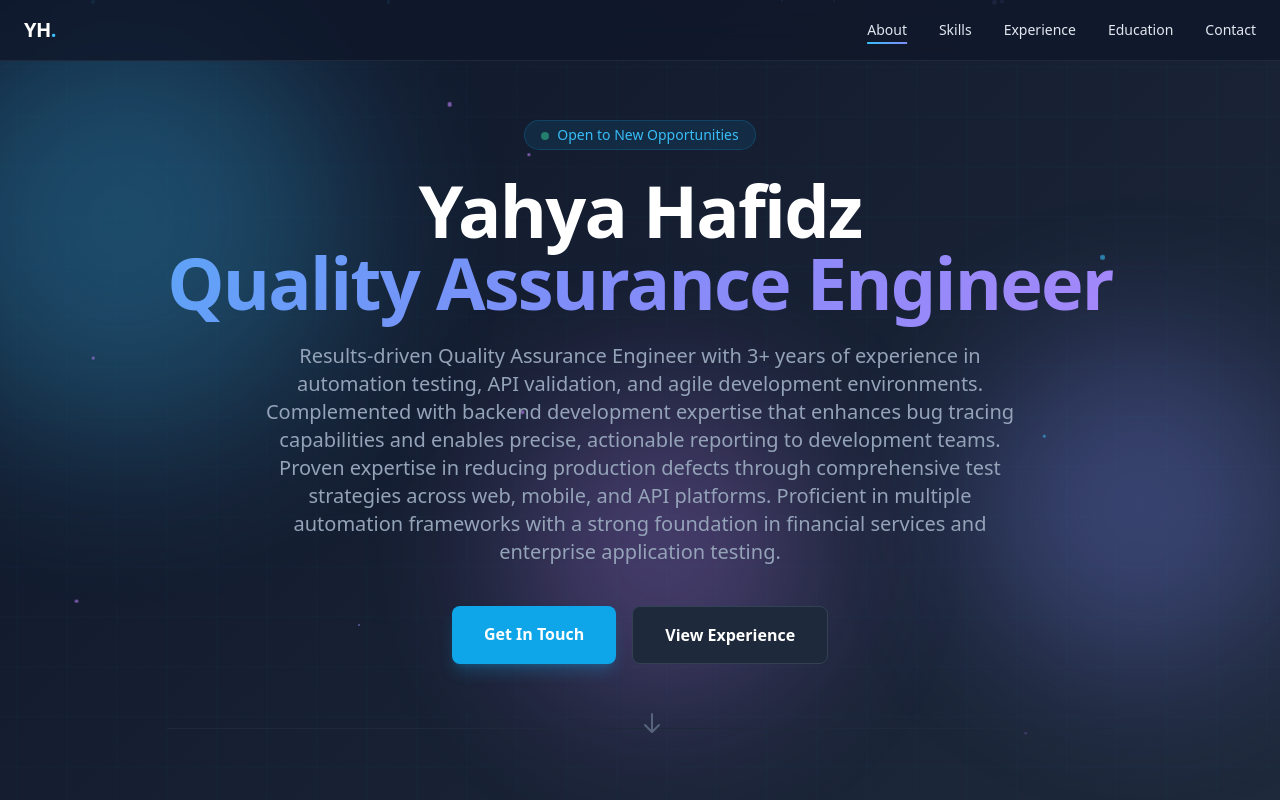
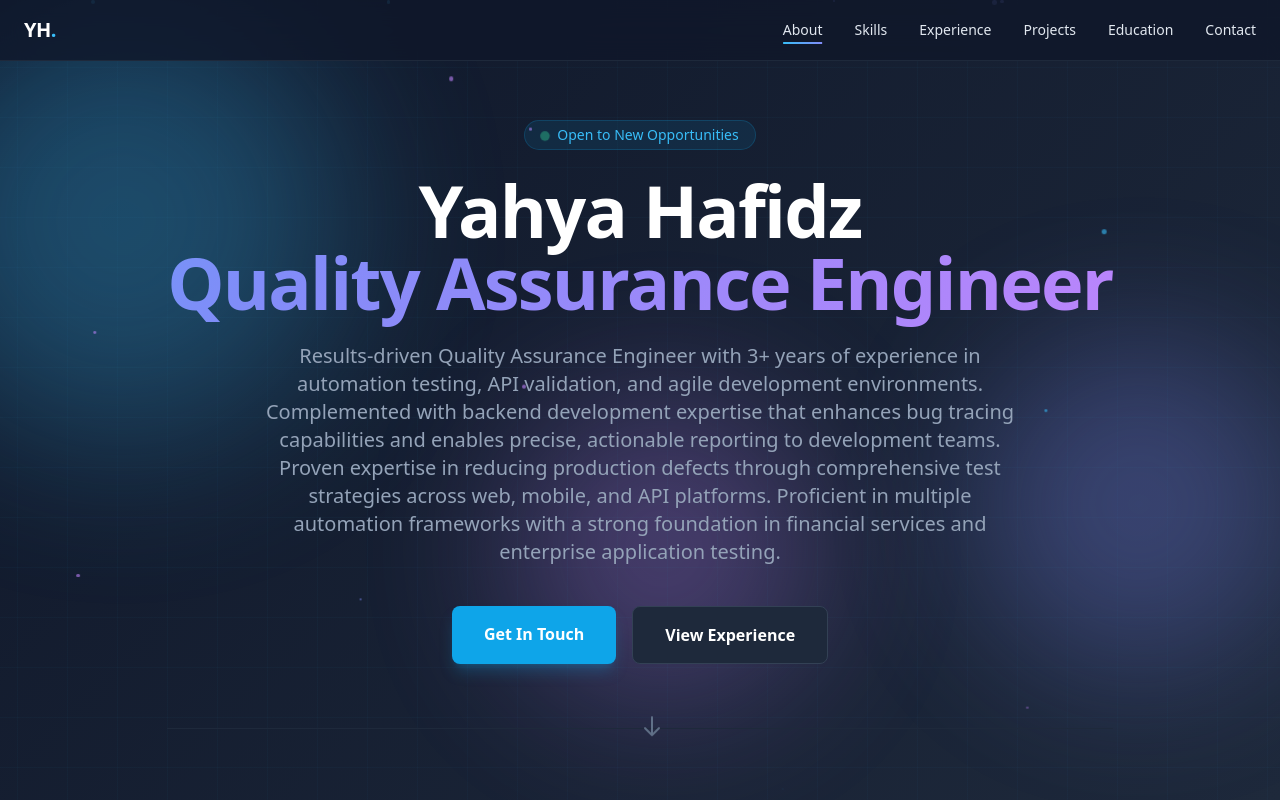
Before and after one commit to Yahyalt/yahyaporto-02062026, a website built with Vite: page index.html in a window 1280 px wide. Shown: the top 800 px of the page. Built offline with nearby package versions, Linux system fonts and the light colour scheme.

Commit message:
add project segment

```diff
--- a/index.html
+++ b/index.html
@@ -1,35 +1,79 @@
-<!DOCTYPE html>
+<!doctype html>
 <html lang="en">
   <head>
     <meta charset="UTF-8" />
-      <meta name="viewport" content="width=device-width, initial-scale=1.0"/>
+    <meta name="viewport" content="width=device-width, initial-scale=1.0" />
     <title>Yahya Hafidz | QA Engineer</title>
-      <meta name="description" content="Results-driven QA Engineer specializing in automation testing, API validation, and agile environments."/>
+    <meta
+      name="description"
+      content="Results-driven QA Engineer specializing in automation testing, API validation, and agile environments."
+    />
     <script src="https://cdn.tailwindcss.com"></script>
     <link rel="stylesheet" href="/src/style.css" />
   </head>
   <body class="bg-slate-900 text-slate-200 antialiased overflow-x-hidden">
     <div id="scrollProgress" class="scroll-progress"></div>
-      <nav id="navbar" class="fixed w-full z-50 bg-slate-900/80 backdrop-blur-lg border-b border-slate-800 transition-all duration-300">
-        <div class="max-w-7xl mx-auto px-6 py-4 flex justify-between items-center">
-          <a href="#" class="text-xl font-bold tracking-tight text-white">YH<span class="text-sky-400">.</span></a>
+    <nav
+      id="navbar"
+      class="fixed w-full z-50 bg-slate-900/80 backdrop-blur-lg border-b border-slate-800 transition-all duration-300"
+    >
+      <div
+        class="max-w-7xl mx-auto px-6 py-4 flex justify-between items-center"
+      >
+        <a href="#" class="text-xl font-bold tracking-tight text-white"
+          >YH<span class="text-sky-400">.</span></a
+        >
         <div class="hidden md:flex space-x-8 text-sm font-medium" id="navLinks">
-            <a href="#about" class="nav-link hover:text-sky-400 transition">About</a>
-            <a href="#skills" class="nav-link hover:text-sky-400 transition">Skills</a>
-            <a href="#experience" class="nav-link hover:text-sky-400 transition">Experience</a>
-            <a href="#education" class="nav-link hover:text-sky-400 transition">Education</a>
-            <a href="#contact" class="nav-link hover:text-sky-400 transition">Contact</a>
+          <a href="#about" class="nav-link hover:text-sky-400 transition"
+            >About</a
+          >
+          <a href="#skills" class="nav-link hover:text-sky-400 transition"
+            >Skills</a
+          >
+          <a href="#experience" class="nav-link hover:text-sky-400 transition"
+            >Experience</a
+          >
+          <!-- Add this line right after the Experience link -->
+          <a href="#projects" class="nav-link hover:text-sky-400 transition"
+            >Projects</a
+          >
+          <a href="#education" class="nav-link hover:text-sky-400 transition"
+            >Education</a
+          >
+          <a href="#contact" class="nav-link hover:text-sky-400 transition"
+            >Contact</a
+          >
         </div>
         <button id="menuBtn" class="md:hidden text-white focus:outline-none">
-            <svg class="w-6 h-6" fill="none" stroke="currentColor" viewBox="0 0 24 24"><path stroke-linecap="round" stroke-linejoin="round" stroke-width="2" d="M4 6h16M4 12h16m-7 6h7"></path></svg>
+          <svg
+            class="w-6 h-6"
+            fill="none"
+            stroke="currentColor"
+            viewBox="0 0 24 24"
+          >
+            <path
+              stroke-linecap="round"
+              stroke-linejoin="round"
+              stroke-width="2"
+              d="M4 6h16M4 12h16m-7 6h7"
+            ></path>
+          </svg>
         </button>
       </div>
-        <div id="mobileMenu" class="hidden md:hidden bg-slate-800 border-t border-slate-700 absolute w-full">
-          <div class="flex flex-col px-6 py-4 space-y-4 text-sm" id="mobileLinks"></div>
+      <div
+        id="mobileMenu"
+        class="hidden md:hidden bg-slate-800 border-t border-slate-700 absolute w-full"
+      >
+        <div
+          class="flex flex-col px-6 py-4 space-y-4 text-sm"
+          id="mobileLinks"
+        ></div>
       </div>
     </nav>
     <div id="app"></div>
-      <footer class="py-8 text-center text-slate-600 text-sm border-t border-slate-800 bg-slate-950">
+    <footer
+      class="py-8 text-center text-slate-600 text-sm border-t border-slate-800 bg-slate-950"
+    >
       &copy; 2026 Yahya Hafidz. Built with precision.
     </footer>
     <script type="module" src="/src/main.js"></script>
--- a/src/components/render.js
+++ b/src/components/render.js
@@ -4,6 +4,7 @@ import {
   techStack,
   skills,
   experience,
+  projects,
   education,
   certifications,
 } from "../content.js";
@@ -23,13 +24,15 @@ export function renderComponents(data) {
   const app = document.getElementById("app");
   const mobileLinks = document.getElementById("mobileLinks");
 
-  ["About", "Skills", "Experience", "Education", "Contact"].forEach((link) => {
-    const a = document.createElement("a");
-    a.href = `#${link.toLowerCase()}`;
-    a.className = "block hover:text-sky-400";
-    a.textContent = link;
-    mobileLinks.appendChild(a);
-  });
+  ["About", "Skills", "Experience", "Projects", "Education", "Contact"].forEach(
+    (link) => {
+      const a = document.createElement("a");
+      a.href = `#${link.toLowerCase()}`;
+      a.className = "block hover:text-sky-400";
+      a.textContent = link;
+      mobileLinks.appendChild(a);
+    },
+  );
 
   app.innerHTML = `
         <header id="about" class="hero-gradient min-h-screen flex items-center justify-center pt-20 relative overflow-hidden">
@@ -86,6 +89,38 @@ export function renderComponents(data) {
 
         <div class="max-w-6xl mx-auto px-6"><div class="section-divider"></div></div>
 
+        <section id="projects" class="py-24 bg-slate-900 relative overflow-hidden">
+          <div class="max-w-7xl mx-auto px-6">
+            <div class="text-center mb-16">
+              <div class="inline-block px-3 py-1 mb-4 rounded-full bg-rose-500/10 border border-rose-500/20 text-rose-400 text-xs font-medium reveal reveal-up">OPEN SOURCE</div>
+              <h2 class="text-3xl md:text-5xl font-bold text-white mb-4 reveal reveal-up delay-1">Featured Projects</h2>
+              <p class="text-slate-400 max-w-2xl mx-auto reveal reveal-up delay-2">A selection of my backend development and automated testing repositories.</p>
+            </div>
+            <div class="grid grid-cols-1 md:grid-cols-2 lg:grid-cols-3 gap-6">
+              ${data.projects
+                .map(
+                  (proj, i) => `
+                <a href="${proj.link}" target="_blank" rel="noopener noreferrer" class="group glass hover-lift p-6 rounded-2xl reveal reveal-up delay-${(i % 3) + 1} flex flex-col h-full border border-slate-700/50 hover:border-rose-500/50">
+                  <div class="flex items-start justify-between mb-4">
+                    <div class="w-12 h-12 bg-rose-500/20 rounded-lg flex items-center justify-center text-rose-400 icon-rotate">
+                      <svg class="w-6 h-6" fill="currentColor" viewBox="0 0 24 24"><path d="M12 0c-6.626 0-12 5.373-12 12 0 5.302 3.438 9.8 8.207 11.387.599.111.793-.261.793-.577v-2.234c-3.338.726-4.033-1.416-4.033-1.416-.546-1.387-1.333-1.756-1.333-1.756-1.089-.745.083-.729.083-.729 1.205.084 1.839 1.237 1.839 1.237 1.07 1.834 2.807 1.304 3.492.997.107-.775.418-1.305.762-1.604-2.665-.305-5.467-1.334-5.467-5.931 0-1.311.469-2.381 1.236-3.221-.124-.303-.535-1.524.117-3.176 0 0 1.008-.322 2.612.983.784-.218 1.623-.326 2.462-.326.84 0 1.681.109 2.467.326 1.602-1.303 2.607-.982 2.607-.982.653 1.653.241 2.874.119 3.176.767.84 1.234 1.91 1.234 3.221 0 4.609-2.807 5.624-5.479 5.921.43.372.823 1.102.823 2.222v3.293c0 .319.192.694.801.576 4.765-1.589 8.199-6.086 8.199-11.386 0-6.627-5.373-12-12-12z"/></svg>
+                    </div>
+                    <svg class="w-5 h-5 text-slate-500 group-hover:text-rose-400 group-hover:-translate-y-1 group-hover:translate-x-1 transition-all duration-300" fill="none" stroke="currentColor" viewBox="0 0 24 24"><path stroke-linecap="round" stroke-linejoin="round" stroke-width="2" d="M10 6H6a2 2 0 00-2 2v10a2 2 0 002 2h10a2 2 0 002-2v-4M14 4h6m0 0v6m0-6L10 14"></path></svg>
+                  </div>
+                  <h3 class="text-lg font-bold text-white mb-2 group-hover:text-rose-400 transition-colors">${proj.name}</h3>
+                  <p class="text-slate-400 text-sm mb-4 flex-grow">${proj.description}</p>
+                  <div class="flex flex-wrap gap-2 mt-auto">
+                    ${proj.tags.map((tag) => `<span class="px-2 py-1 bg-slate-800 rounded text-xs text-slate-300 border border-slate-700">${tag}</span>`).join("")}
+                  </div>
+                </a>
+              `,
+                )
+                .join("")}
+            </div>
+          </div>
+        </section>
+        <div class="max-w-6xl mx-auto px-6"><div class="section-divider"></div></div>
+
         <section id="education" class="py-24 bg-slate-900 relative overflow-hidden"><div class="max-w-6xl mx-auto px-6"><div class="text-center mb-16"><div class="inline-block px-3 py-1 mb-4 rounded-full bg-emerald-500/10 border border-emerald-500/20 text-emerald-400 text-xs font-medium reveal reveal-up">BACKGROUND</div><h2 class="text-3xl md:text-5xl font-bold text-white mb-4 reveal reveal-up delay-1">Education, Certs & Languages</h2></div><div class="grid grid-cols-1 md:grid-cols-2 gap-8">
           <div class="reveal reveal-left"><div class="bg-gradient-to-br from-slate-800 to-slate-900 p-8 rounded-2xl border border-slate-700 hover:border-sky-500/50 transition-all duration-500 hover:-translate-y-2 h-full"><div class="w-14 h-14 bg-sky-500/20 rounded-xl flex items-center justify-center mb-5 text-sky-400 icon-rotate"><svg class="w-7 h-7" fill="none" stroke="currentColor" viewBox="0 0 24 24">${svgIcons.grad}</svg></div><h3 class="text-2xl font-bold text-white mb-1">${data.education.school}</h3><p class="text-sky-400 font-medium mb-3">${data.education.degree}</p><div class="flex flex-wrap items-center gap-3 mb-4"><span class="px-3 py-1 bg-sky-500/10 rounded-full text-sky-400 text-xs font-bold">GPA ${data.education.gpa}</span><span class="text-slate-500 text-sm">Graduated ${data.education.gradYear}</span></div><ul class="text-slate-400 text-sm space-y-2 mb-4">${data.education.highlights.map((h) => `<li class="flex items-start gap-2"><span class="text-sky-400">★</span><span>${h}</span></li>`).join("")}</ul><div class="border-t border-slate-700 pt-4 mt-4"><h4 class="text-white font-semibold text-sm mb-2">Languages</h4><div class="space-y-3">${data.education.languages.map((l) => `<div><div class="flex justify-between text-xs mb-1"><span class="text-slate-300">${l.name}</span><span class="text-sky-400">${l.level}</span></div><div class="lang-bar"><div class="lang-progress" data-progress="${l.percent}"></div></div></div>`).join("")}</div></div></div></div>
           <div class="reveal reveal-right"><div class="bg-gradient-to-br from-slate-800 to-slate-900 p-8 rounded-2xl border border-slate-700 hover:border-purple-500/50 transition-all duration-500 hover:-translate-y-2 h-full"><div class="w-14 h-14 bg-purple-500/20 rounded-xl flex items-center justify-center mb-5 text-purple-400 icon-rotate"><svg class="w-7 h-7" fill="none" stroke="currentColor" viewBox="0 0 24 24">${svgIcons.cert}</svg></div><h3 class="text-2xl font-bold text-white mb-5">Certifications</h3><div class="space-y-3">${data.certifications.map((c) => `<div class="flex items-center gap-3 p-3 bg-slate-800/50 rounded-lg border border-slate-700 hover:border-sky-500/30 transition hover:translate-x-1"><div class="w-2 h-2 bg-sky-400 rounded-full"></div><div class="flex-1"><h4 class="text-white font-semibold text-sm">${c.name}</h4><p class="text-slate-500 text-xs">${c.org}</p></div></div>`).join("")}</div></div></div>
--- a/src/content.js
+++ b/src/content.js
@@ -221,3 +221,41 @@ export const certifications = [
   { name: "Software Quality Assurance StudyJam", org: "NestAcademy" },
   { name: "Web Development", org: "Udemy" },
 ];
+
+export const projects = [
+  {
+    name: "Playwright E2E & API Automation",
+    description:
+      "Comprehensive automation testing portfolio for an e-commerce platform. Covers E2E UI testing, pure API testing, and hybrid API+UI checkout flows using Page Object Model.",
+    tags: ["Playwright", "TypeScript", "GitHub Actions", "API Testing"],
+    link: "https://github.com/Yahyalt/playwright-porto",
+  },
+  {
+    name: "Notes API Backend",
+    description:
+      "A comprehensive RESTful API for managing notes with user authentication, collaboration features, and export functionality via RabbitMQ queues.",
+    tags: ["Hapi.js", "PostgreSQL", "JWT", "RabbitMQ", "Node.js"],
+    link: "https://github.com/Yahyalt/Notes-API---Backend-Application",
+  },
+  {
+    name: "OpenMusic API",
+    description:
+      "A RESTful API built for managing music data, focusing on backend development concepts, database management, and clean architecture.",
+    tags: ["Hapi.js", "PostgreSQL", "Node.js", "REST API"],
+    link: "https://github.com/Yahyalt/openmusic-api-backend",
+  },
+  {
+    name: "Weather API Test Suite",
+    description:
+      "A comprehensive Katalon Studio project for testing OpenWeatherMap APIs, featuring custom Groovy keywords, Postman imports, and JUnit/HTML reporting.",
+    tags: ["Katalon Studio", "Groovy", "API Testing", "Postman"],
+    link: "https://github.com/Yahyalt/Weather-API-Test-Suite-Katalon-Studio-",
+  },
+  {
+    name: "Bookstore API Automation",
+    description:
+      "An automated API testing suite for a bookstore REST API, validating CRUD operations, authentication, and generating detailed HTML test reports.",
+    tags: ["Jest", "Axios", "Node.js", "API Testing"],
+    link: "https://github.com/Yahyalt/API-automation",
+  },
+];
--- a/src/main.js
+++ b/src/main.js
@@ -1,15 +1,33 @@
-import { profile, stats, techStack, skills, experience, education, certifications } from './content.js';
-    import { initScroll } from './modules/scroll.js';
-    import { initMenu } from './modules/menu.js';
-    import { initReveal } from './modules/animations.js';
-    import { initCounters } from './modules/counters.js';
-    import { initTabs } from './modules/tabs.js';
-    import { initParticles } from './modules/particles.js';
-    import { initNav } from './modules/nav.js';
-    import { renderComponents } from './components/render.js';
+import {
+  profile,
+  stats,
+  techStack,
+  skills,
+  experience,
+  projects,
+  education,
+  certifications,
+} from "./content.js";
+import { initScroll } from "./modules/scroll.js";
+import { initMenu } from "./modules/menu.js";
+import { initReveal } from "./modules/animations.js";
+import { initCounters } from "./modules/counters.js";
+import { initTabs } from "./modules/tabs.js";
+import { initParticles } from "./modules/particles.js";
+import { initNav } from "./modules/nav.js";
+import { renderComponents } from "./components/render.js";
 
-    document.addEventListener('DOMContentLoaded', () => {
-      renderComponents({ profile, stats, techStack, skills, experience, education, certifications });
+document.addEventListener("DOMContentLoaded", () => {
+  renderComponents({
+    profile,
+    stats,
+    techStack,
+    skills,
+    experience,
+    projects,
+    education,
+    certifications,
+  });
   initScroll();
   initMenu();
   initReveal();
```
Lines whose indentation alone changed are shown as unchanged.
